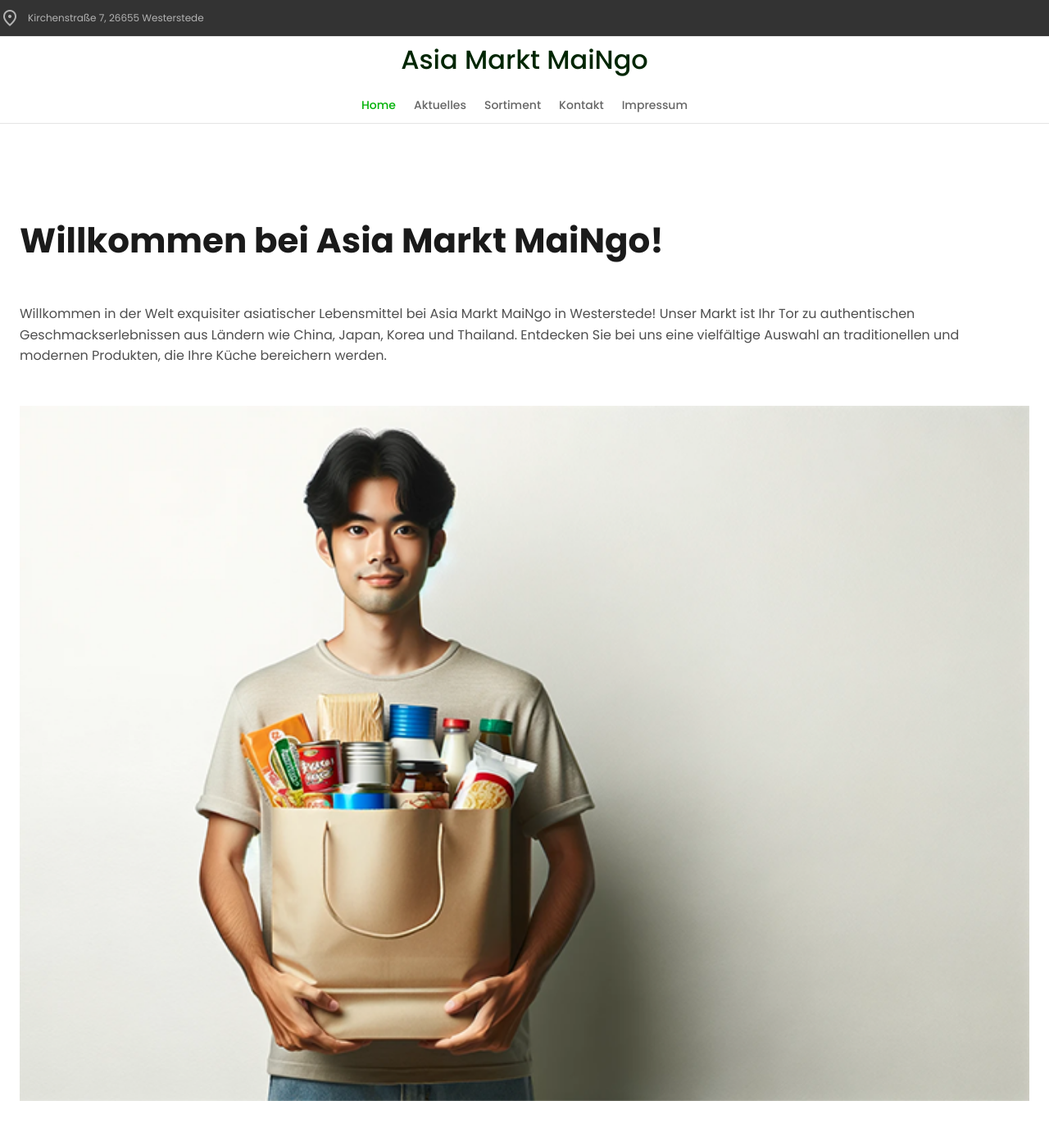
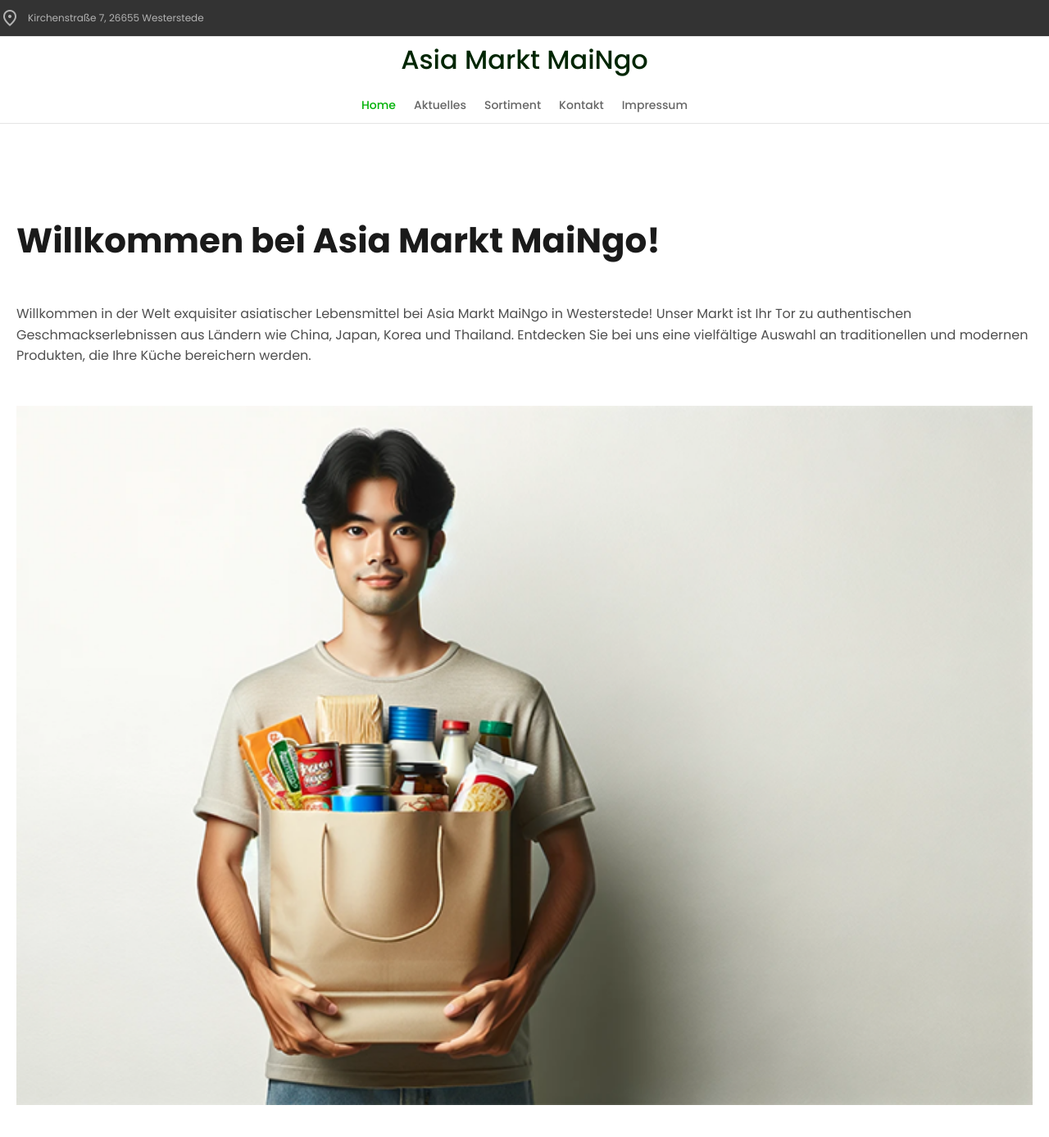
Before and after one commit to AsiaMaiNgo/web, a Jekyll site: the page built from index.html, in a window 1280 px wide and 1400 px high. Shown: the top 1387 px of the window at 82% size. Built offline with Jekyll 4.4.1, drawn with Linux system fonts in a browser that asks for light colours.

```diff
--- a/_includes/app.scss
+++ b/_includes/app.scss
@@ -222,7 +222,7 @@
   .sub-container {
     flex-direction: column;
     box-sizing: border-box;
-    padding: 0px 24px;
+    padding: 0px 20px;
   }
 
   .title-container {
```
Also changed, not shown: _posts/2024-05-29-Bestellung.md (+1 -1 lines).
